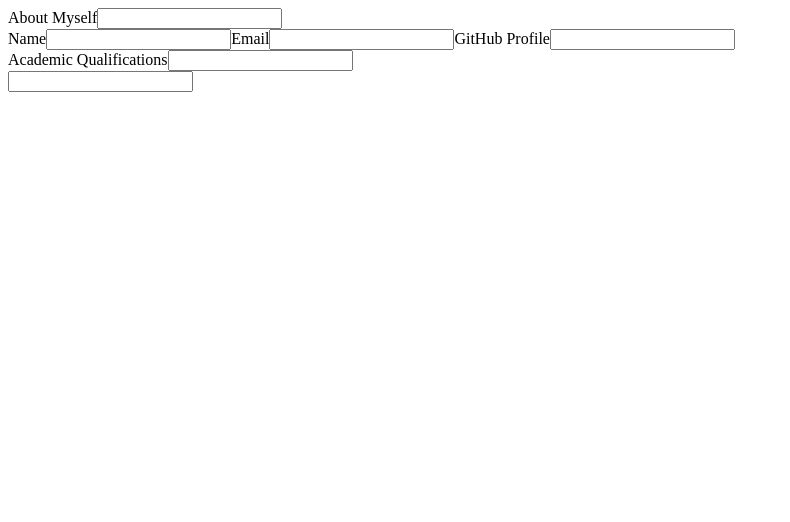
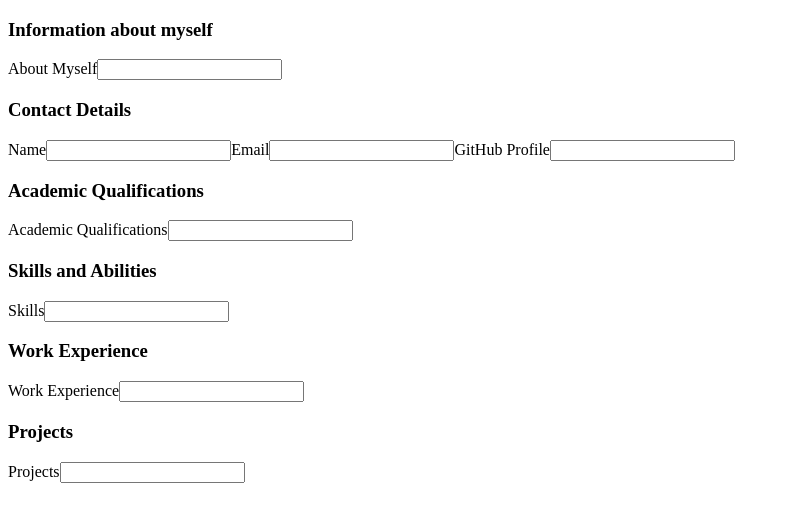
Before and after one commit to evansochieng/Resume-Builder, a React (Create React App) app in the folder resume-builder/: page / in a window 1280 px wide. Shown: the top 522 px of the page, without its empty margins (0-790 px from the left). Built offline with nearby package versions, Linux system fonts and the light colour scheme.

Commit message:
Finish adding create-resume component contents

```diff
--- a/resume-builder/src/components/CreateResume.js
+++ b/resume-builder/src/components/CreateResume.js
@@ -6,12 +6,14 @@ function CreateResume(){
             <form className="resume">
                 {/* Information about myself */}
                 <div className="about">
+                    <h3>Information about myself</h3>
                     <label htmlFor="about">About Myself</label>
                     <input type="text" name="about"/>
                 </div>
 
                 {/* Contact details: official name, githubUsername, phone, email */}
                 <div className="contact">
+                    <h3>Contact Details</h3>
                     <label htmlFor="name">Name</label>
                     <input type="text" name="name"/>
                     <label htmlFor="email">Email</label>
@@ -22,14 +24,30 @@ function CreateResume(){
 
                 {/* Education */}
                 <div className="education">
+                    <h3>Academic Qualifications</h3>
                     <label htmlFor="education">Academic Qualifications</label>
                     <input type="text" name="education" />
                 </div>
 
+                {/* Skills and Abilities */}
+                <div className="skills">
+                    <h3>Skills and Abilities</h3>
+                    <label htmlFor="skills">Skills</label>
+                    <input type="text" name="skills" id="skills" />
+                </div>
+
                 {/* Work Experience */}
-                <div>
-                    <label htmlFor="experience"></label>
+                <div className="experience">
+                    <h3>Work Experience</h3>
+                    <label htmlFor="experience">Work Experience</label>
                     <input type="text" name="experience" id="experience" />
+                </div>
+
+                {/* Projects */}
+                <div className="projects">
+                    <h3>Projects</h3>
+                    <label htmlFor="projects">Projects</label>
+                    <input type="text" name="projects" id="projects"/>
                 </div>
             </form>
         </div>
```
